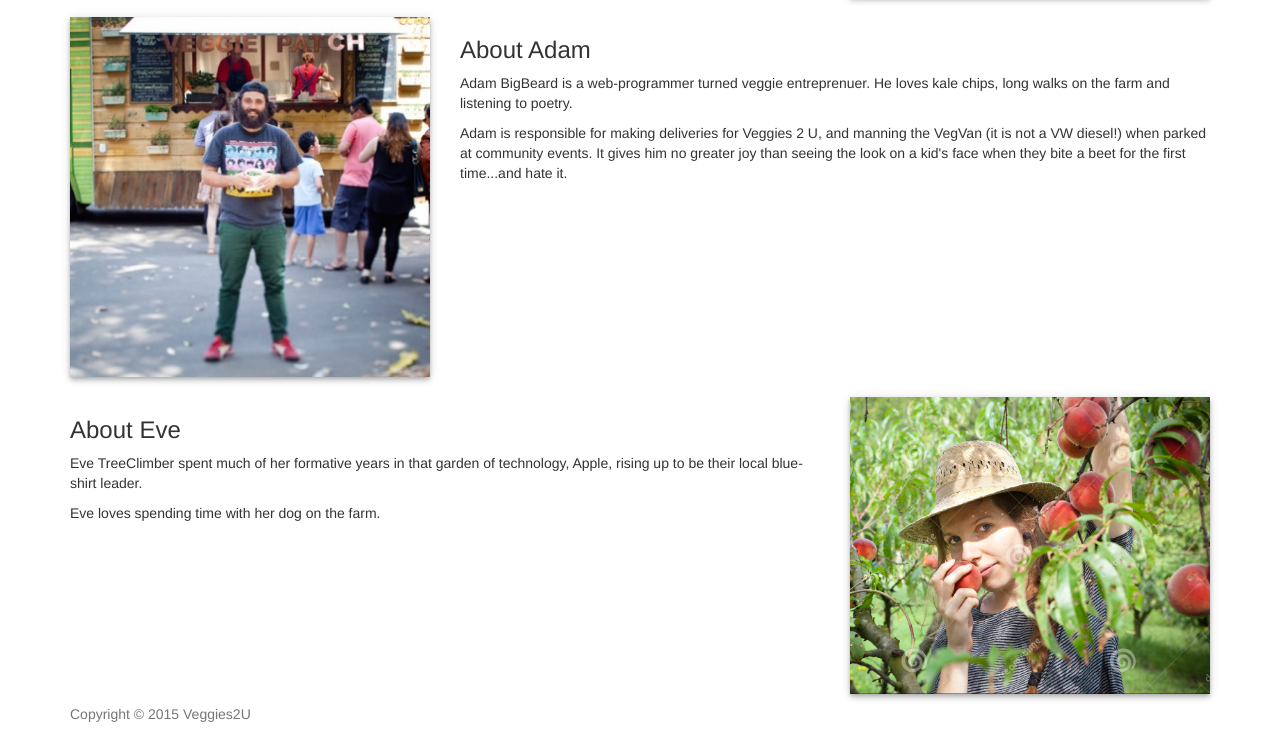
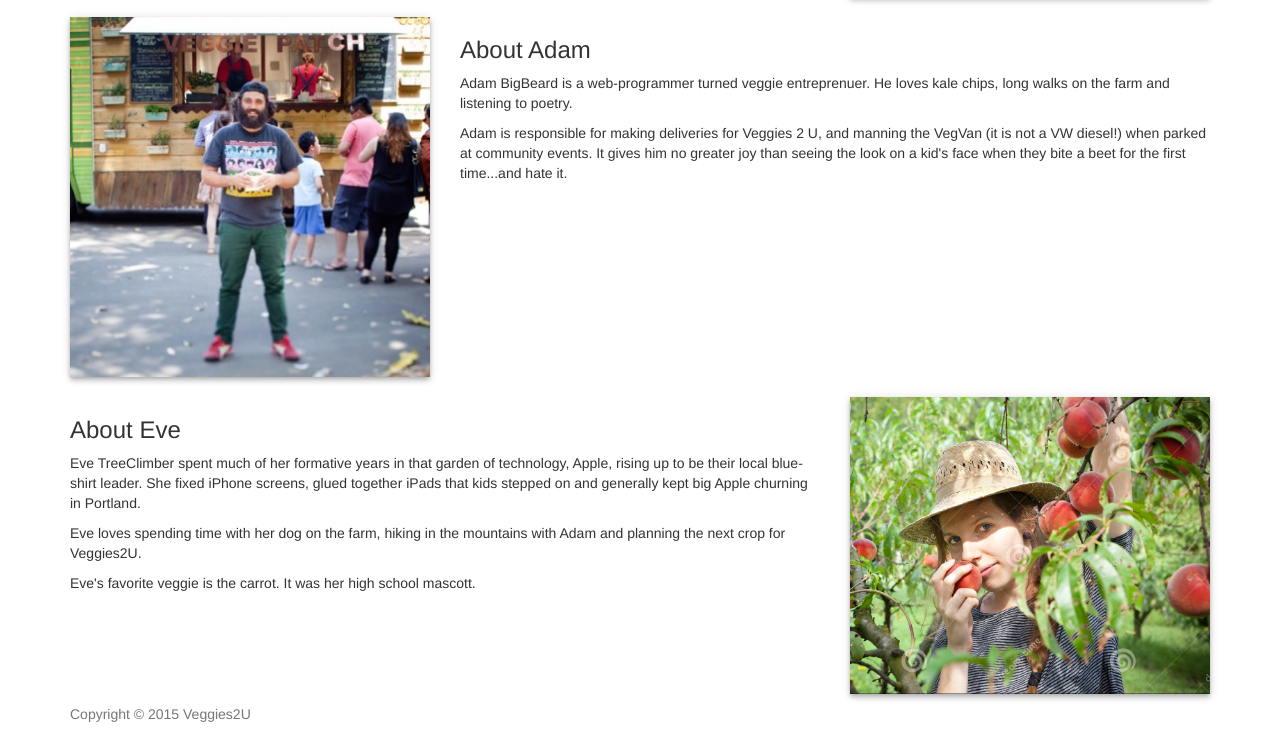
Before and after one commit to youssefk/v2u, a plain HTML site: page about-us.html in a window 1280 px wide. Shown: the part 703-1437 px from the top of the page. Drawn offline with nearby package versions, Linux system fonts and the light colour scheme; a script that the page names is missing.

Commit message:
Add more text to Eve's wonderful bio

```diff
--- a/about-us.html
+++ b/about-us.html
@@ -68,8 +68,10 @@
       <div class="row">
         <div class="col-md-8">
           <h3>About Eve</h3>
-          <p>Eve TreeClimber spent much of her formative years in that garden of technology, Apple, rising up to be their local blue-shirt leader.</p>
-          <p>Eve loves spending time with her dog on the farm.</p>
+          <p>Eve TreeClimber spent much of her formative years in that garden of technology, Apple, rising up to be their local blue-shirt leader.  She fixed iPhone screens, glued together iPads that kids stepped on and generally kept big Apple churning in Portland.</p>
+          <p>Eve loves spending time with her dog on the farm, hiking in the mountains with Adam and planning the next crop for Veggies2U.</p>
+          <p>Eve's favorite veggie is the carrot. It was her high school mascott.
+          </p>
         </div>
         <div class="col-md-4">
           <img class="img-responsive" src="img/founder2.jpg" alt="Founder Eve">
```
